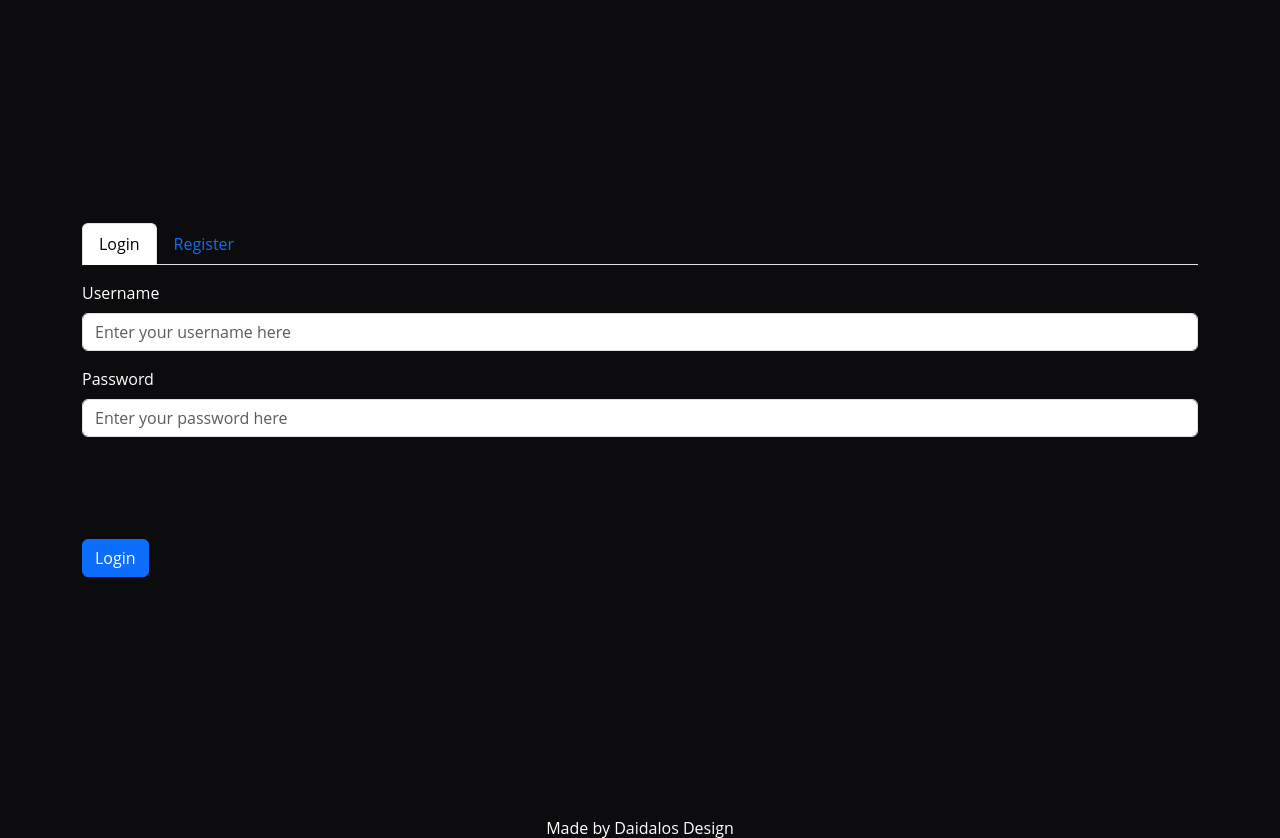
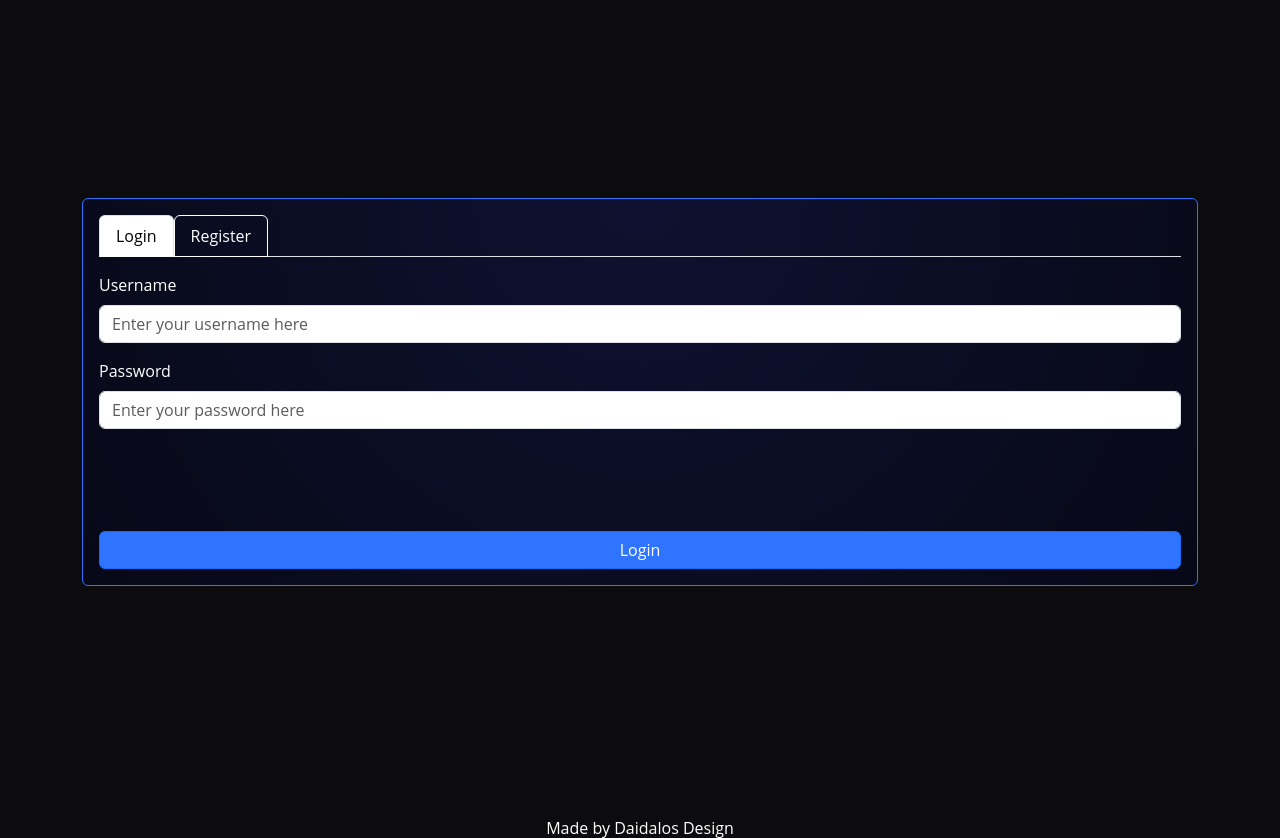
Before and after one commit to CharlieMcGoldrick/ci-milestone-joystick-junction, a Django app: page /account_management/ in a window 1280 px wide. Shown: the part 52-890 px from the top of the page. Run offline with Django 4.2, Linux system fonts and the light colour scheme; the visitor is signed in with stand-in values (Sample User, id 1).

Commit message:
Style: add further styling to forms

```diff
--- a/static/css/style.css
+++ b/static/css/style.css
@@ -52,6 +52,11 @@ p {
     padding: 0;
     border: 0;
 }
+
+/* Boostrap adjustments */
+.btn-primary {
+    background-color: var(--primary-accent-colour);
+}
 /* --------------- GLOBAL STYLING ENDS --------------- */
 
 /*--------------- GENERAL LINK STYLING STARTS ---------------*/
@@ -103,9 +108,31 @@ a:hover {
 
 
 /* --------------- ACCOUNT MANAGEMENT STYLING STARTS --------------- */
+.card {
+    background: radial-gradient(circle at top, #0E1230, #070817);
+    border: 1px solid var(--primary-accent-colour);
+}
+
+.nav-tabs .nav-link {
+    color: var(--secondary-colour);
+    border-color: var(--secondary-colour);
+}
+
+.nav-tabs .nav-link:hover {
+    color: var(--primary-accent-colour);
+    border-color: var(--primary-accent-colour);
+}
+
+.form-label {
+    color: var(--secondary-colour);
+}
+
+.form-control {
+    color: var(--primary-colour);
+    background-color: var(--secondary-colour);
+}
+
 .hidden-input {
     visibility: hidden;
 }
-
-
 /* --------------- ACCOUNT MANAGEMENT STYLING ENDS --------------- */
--- a/templates/account_management.html
+++ b/templates/account_management.html
@@ -5,6 +5,8 @@
     <main class="vh-100 d-flex align-items-center justify-content-center">
         <div class="container">
             {% if user.is_authenticated %}
+            <div class="card mb-3">
+                <div class="card-body">
                     <ul class="nav nav-tabs" id="accountTab" role="tablist">
                         <li class="nav-item" role="presentation">
                             <a class="nav-link active" id="login-tab" data-bs-toggle="tab" href="#login" role="tab"
@@ -32,14 +34,15 @@
                                     <label for="hiddenfield" class="form-label">Hidden Field</label>
                                     <input type="text" class="form-control">
                                 </div>
-                        <button type="submit" class="btn btn-primary">Login</button>
+                                <button type="submit" class="btn btn-primary w-100">Login</button>
                             </form>
                         </div>
                         <div class="tab-pane fade" id="register" role="tabpanel" aria-labelledby="register-tab">
                             <form>
                                 <div class="mb-3 mt-3">
                                     <label for="registerEmail" class="form-label">Email</label>
-                            <input type="email" class="form-control" id="registerEmail" placeholder="Enter your email here" required>
+                                    <input type="email" class="form-control" id="registerEmail" placeholder="Enter your email here"
+                                        required>
                                 </div>
                                 <div class="mb-3">
                                     <label for="registerUsername" class="form-label">Username</label>
@@ -51,8 +54,10 @@
                                     <input type="password" class="form-control" id="registerPassword" minlength="8" maxlength="50"
                                         pattern="(?=.*\d)(?=.*[!@#$%^&*]).*" placeholder="Enter your password here" required>
                                 </div>
-                        <button type="submit" class="btn btn-primary">Register</button>
+                                <button type="submit" class="btn btn-primary w-100">Register</button>
                             </form>
+                        </div>
+                    </div>
                 </div>
             </div>
             {% else %}
```
Lines whose indentation alone changed are shown as unchanged.
